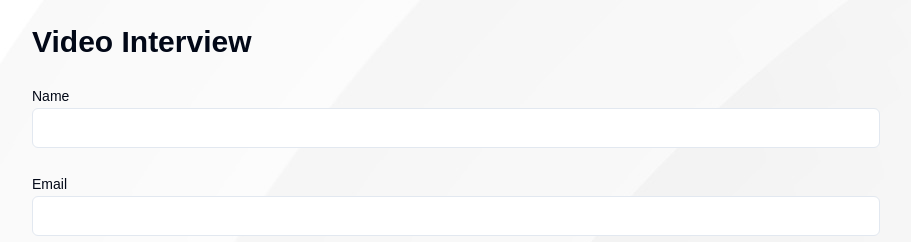
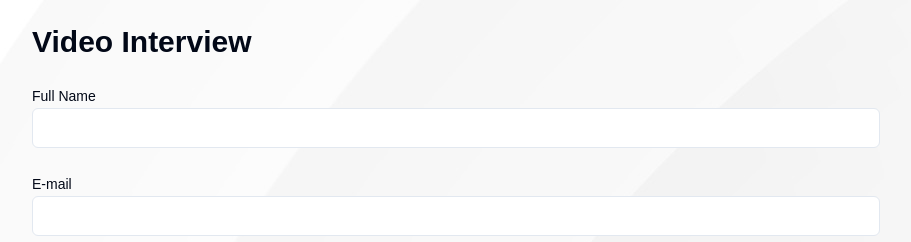
Before and after one commit to Vibratory/video, a Next.js app: page / in a window 1280 px wide. Shown: the top 242 px of the page, without its empty margins (184-1095 px from the left). Built offline with nearby package versions, Linux system fonts and the light colour scheme; no server answers.

Commit message:
viddeo compress

```diff
--- a/app/page.tsx
+++ b/app/page.tsx
@@ -11,6 +11,8 @@ import { Card, CardContent } from "@/components/ui/card"
 //import { Toast } from "@/components/ui/toast"
 import { Toaster } from "@/components/ui/toaster"
 import { useToast } from "@/hooks/use-toast"
+import { FFmpeg } from '@ffmpeg/ffmpeg';
+
 
 export default function ApplicantForm() {
   const [name, setName] = useState('')
@@ -60,7 +62,7 @@ export default function ApplicantForm() {
   const startRecording = async () => {
     try {
       setError(null)
-      const constraints = { video: true, audio: true }; // Minimal constraints for compatibility
+      const constraints = { video: true, audio: true }; // Minimal constraints for compatibility (phone)
 
      /* const constraints = {
         video: {
@@ -79,7 +81,7 @@ export default function ApplicantForm() {
           setError('Error playing video. Please check your browser settings.')
         })
       }
-      const mediaRecorder = new MediaRecorder(stream, { mimeType: 'video/mp4' });
+      const mediaRecorder = new MediaRecorder(stream, { mimeType: 'video/mp4;codecs=vp9'});
       mediaRecorderRef.current = mediaRecorder
       const chunks: BlobPart[] = []
       mediaRecorder.ondataavailable = (event) => {
@@ -88,7 +90,7 @@ export default function ApplicantForm() {
         }
       }
       mediaRecorder.onstop = () => {
-        const blob = new Blob(chunks, { type: 'video/webm' })
+        const blob = new Blob(chunks, { type: 'video/webm; codecs=vp9' })
         setRecordings(prev => [...prev, blob])
 
       }
@@ -238,7 +240,7 @@ export default function ApplicantForm() {
       )}
       <form onSubmit={handleSubmit} className="space-y-6">
         <div>
-          <Label htmlFor="name">Name</Label>
+          <Label htmlFor="name">Full Name</Label>
           <Input
             id="name"
             value={name}
@@ -247,7 +249,7 @@ export default function ApplicantForm() {
           />
         </div>
         <div>
-          <Label htmlFor="email">Email</Label>
+          <Label htmlFor="email">E-mail</Label>
           <Input
             id="email"
             type="email"
--- a/package.json
+++ b/package.json
@@ -10,6 +10,8 @@
   },
   "dependencies": {
     "@clerk/nextjs": "^6.4.2",
+    "@ffmpeg/ffmpeg": "^0.12.10",
+    "@ffmpeg/util": "^0.12.1",
     "@radix-ui/react-label": "^2.1.0",
     "@radix-ui/react-progress": "^1.1.0",
     "@radix-ui/react-slot": "^1.1.0",
@@ -19,6 +21,7 @@
     "class-variance-authority": "^0.7.0",
     "clsx": "^2.1.1",
     "express": "^4.21.1",
+    "ffmpeg": "^0.0.4",
     "lucide-react": "^0.460.0",
     "multer": "^1.4.5-lts.1",
     "mysql2": "^3.11.4",
```
Also changed, not shown: 1 other file (tests, documents, lock files or other folders).
